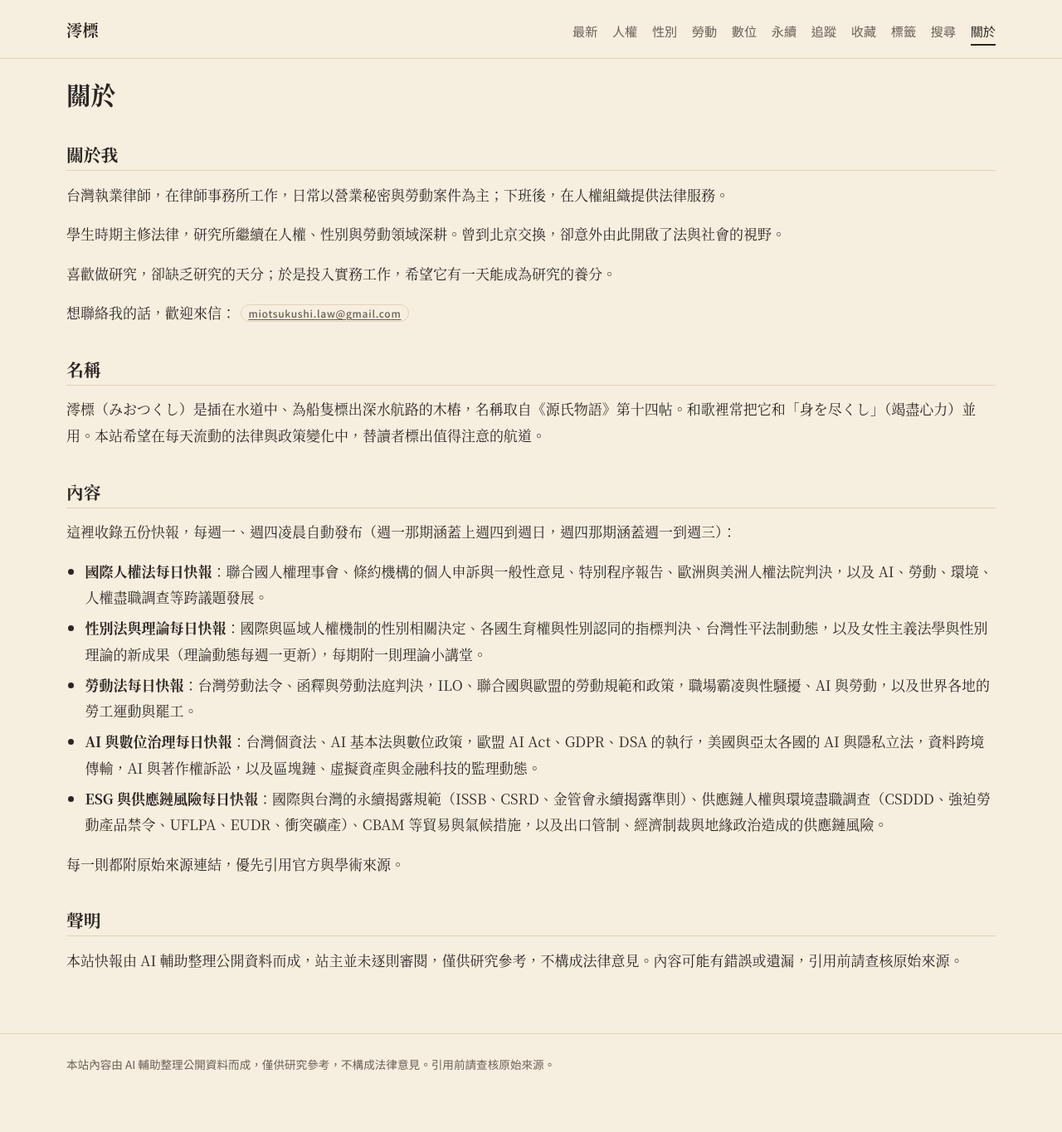
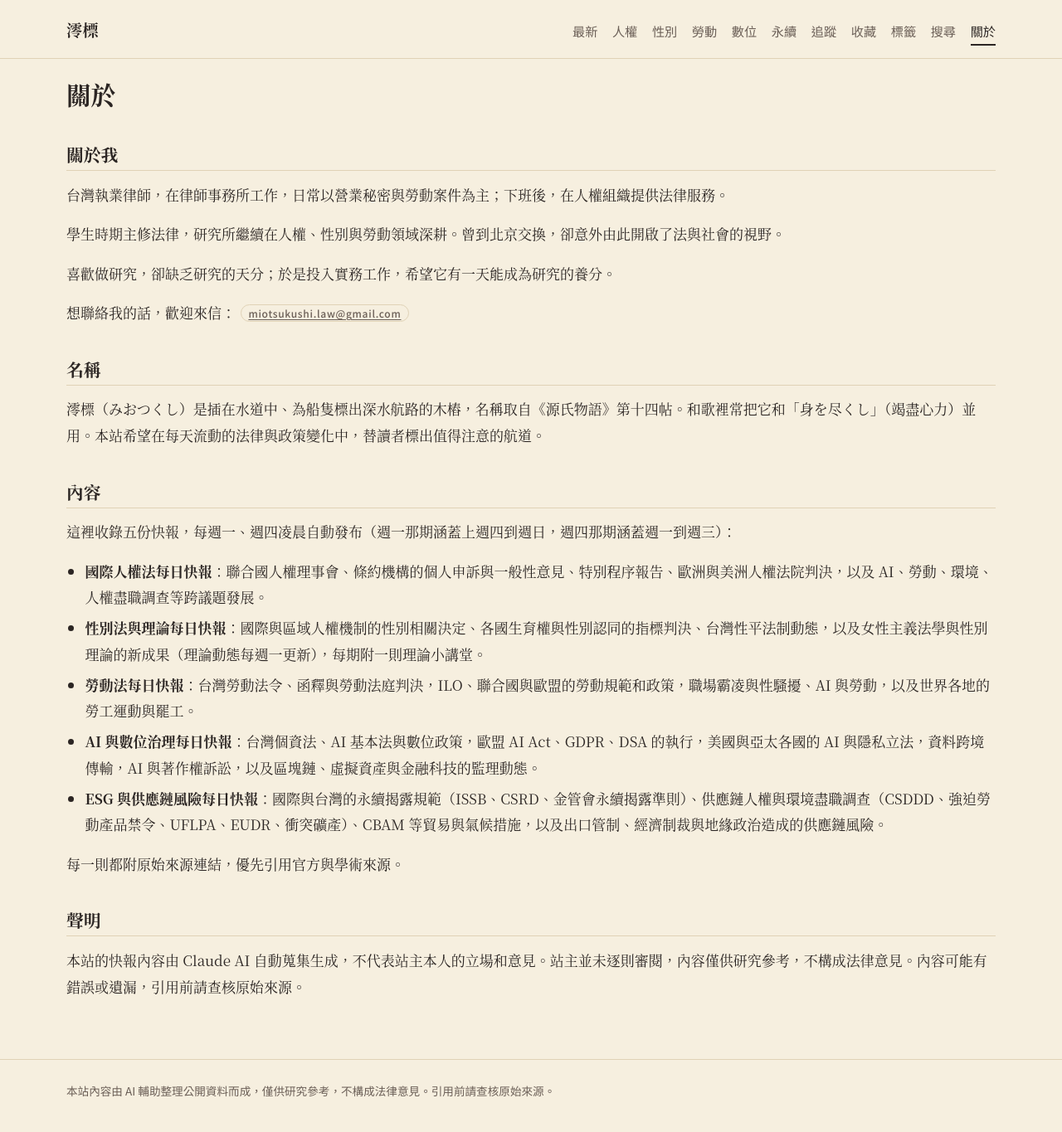
Before and after one commit to chadfan1004/Newsletter-for-international-human-rights-law-gender-theory-and-labour-law, a Jekyll site: the page built from about.md, in a window 1280 px wide. Shown: the whole page at 83% size. Built offline with Jekyll 4.4.1, drawn with Linux system fonts in a browser that asks for light colours; before the commit the page ends 1333 px from its top, so only the background shows below that.

Commit message:
聲明：註明快報由 Claude AI 自動生成、不代表站主立場
Co-Authored-By: Claude Sonnet 5.5 <noreply@anthropic.com>
Claude-Session: https://claude.ai/code/session_01FSbXdJEiLZof4dLYJ2WApi

```diff
--- a/about.md
+++ b/about.md
@@ -35,6 +35,6 @@ permalink: /about/
 
 ## 聲明
 
-本站快報由 AI 輔助整理公開資料而成，站主並未逐則審閱，僅供研究參考，不構成法律意見。內容可能有錯誤或遺漏，引用前請查核原始來源。
+本站的快報內容由 Claude AI 自動蒐集生成，不代表站主本人的立場和意見。站主並未逐則審閱，內容僅供研究參考，不構成法律意見。內容可能有錯誤或遺漏，引用前請查核原始來源。
 
 </div>
```
